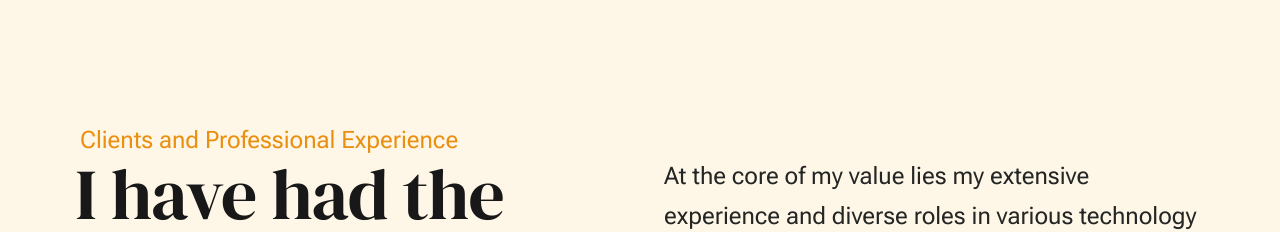
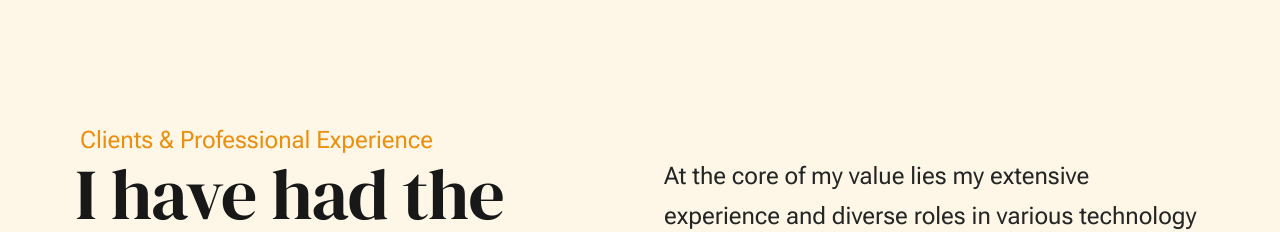
Before and after one commit to marioemmanuel/marioemmanuel.github.io, a plain HTML site: page index.html in a window 1280 px wide. Shown: the part 4620-4852 px from the top of the page. Drawn offline with Linux system fonts and the light colour scheme.

Commit message:
Index change

```diff
--- a/index.html
+++ b/index.html
@@ -334,7 +334,7 @@
                     <div class="column xl-12 grid-block grid-section-split">
 
                         <div class="section-header grid-section-split__header">
-                            <div class="text-pretitle">Clients and Professional Experience</div>
+                            <div class="text-pretitle">Clients & Professional Experience</div>
                             <h2 class="text-display-title">
                             I have had the privilege of working with these incredible teams.
                             </h2>
```
